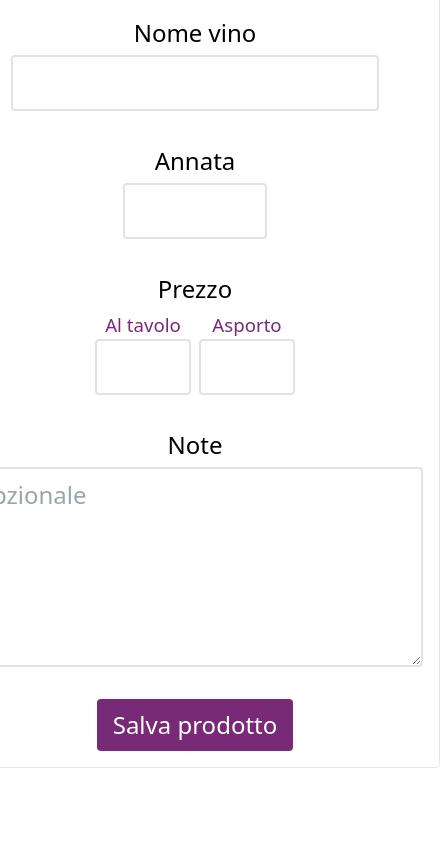
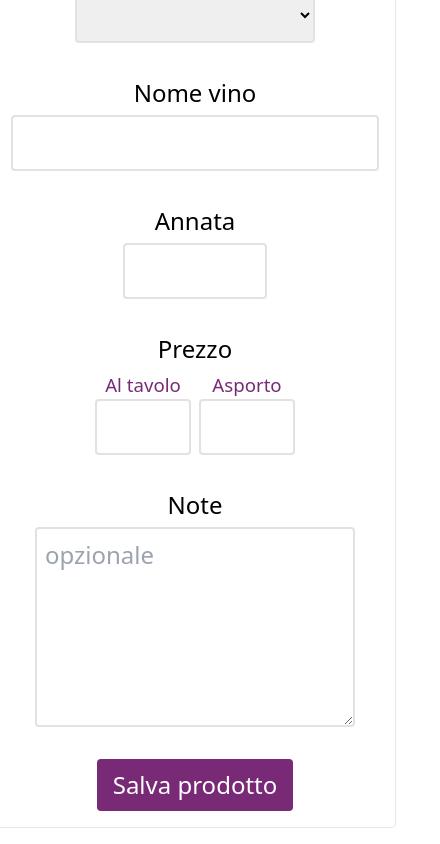
Before and after one commit to Nat1985/vincanta-react, a React (Create React App) app: page / in a window 390 px wide. Shown: the part 914-1758 px from the top of the page, 440 px wide, since content can reach past the window. Before the commit the page ends 1698 px from the top, so only its background shows below. Built offline with nearby package versions, Linux system fonts and the light colour scheme; the HTML template or start-up script is replaced by a standard one.

Commit message:
AddNewProduct mobile layout fixed

```diff
--- a/src/index.css
+++ b/src/index.css
@@ -10,12 +10,15 @@ h1 {
   font-size: 4rem;
   line-height: 60px;
 }
+
 h2 {
   font-size: 3rem;
 }
+
 h3 {
   font-size: 2rem;
 }
+
 h4 {
   font-size: 1.5rem;
 }
@@ -29,19 +32,23 @@ input {
   padding: 8px;
   border-radius: 4px;
 }
+
 input:focus {
   outline: none;
   border-color: #782a76;
 }
+
 select {
   border: 2px solid rgb(226, 226, 226);
   padding: 8px;
   border-radius: 4px;
 }
+
 select:focus {
   outline: none;
   border-color: #782a76;
 }
+
 textarea {
   border: 2px solid rgb(226, 226, 226);
   padding: 8px;
@@ -49,6 +56,14 @@ textarea {
   min-height: 200px;
   max-height: 200px;
 }
+
+@media (max-width: 768px) {
+  textarea {
+    min-width: 320px;
+    max-width: 320px;
+  }
+}
+
 textarea:focus {
   outline: none;
   border-color: #782a76;
```
